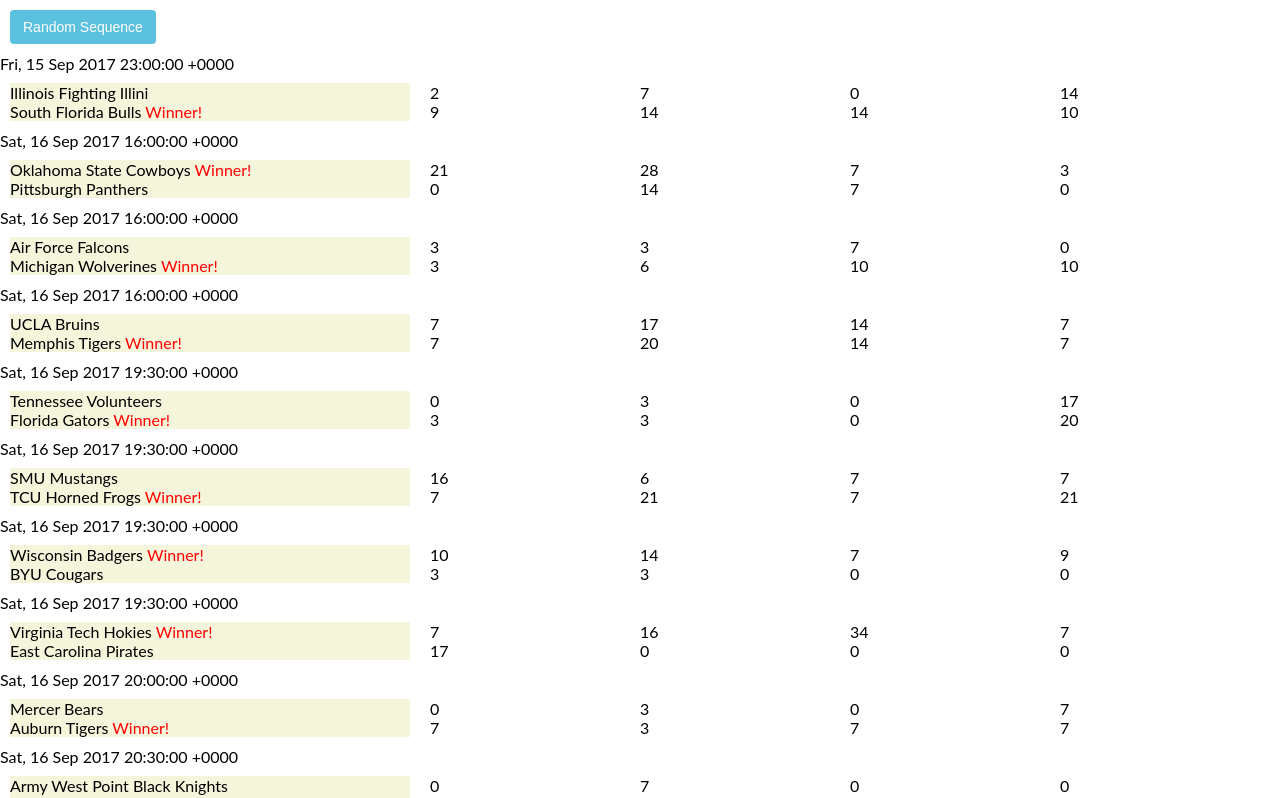
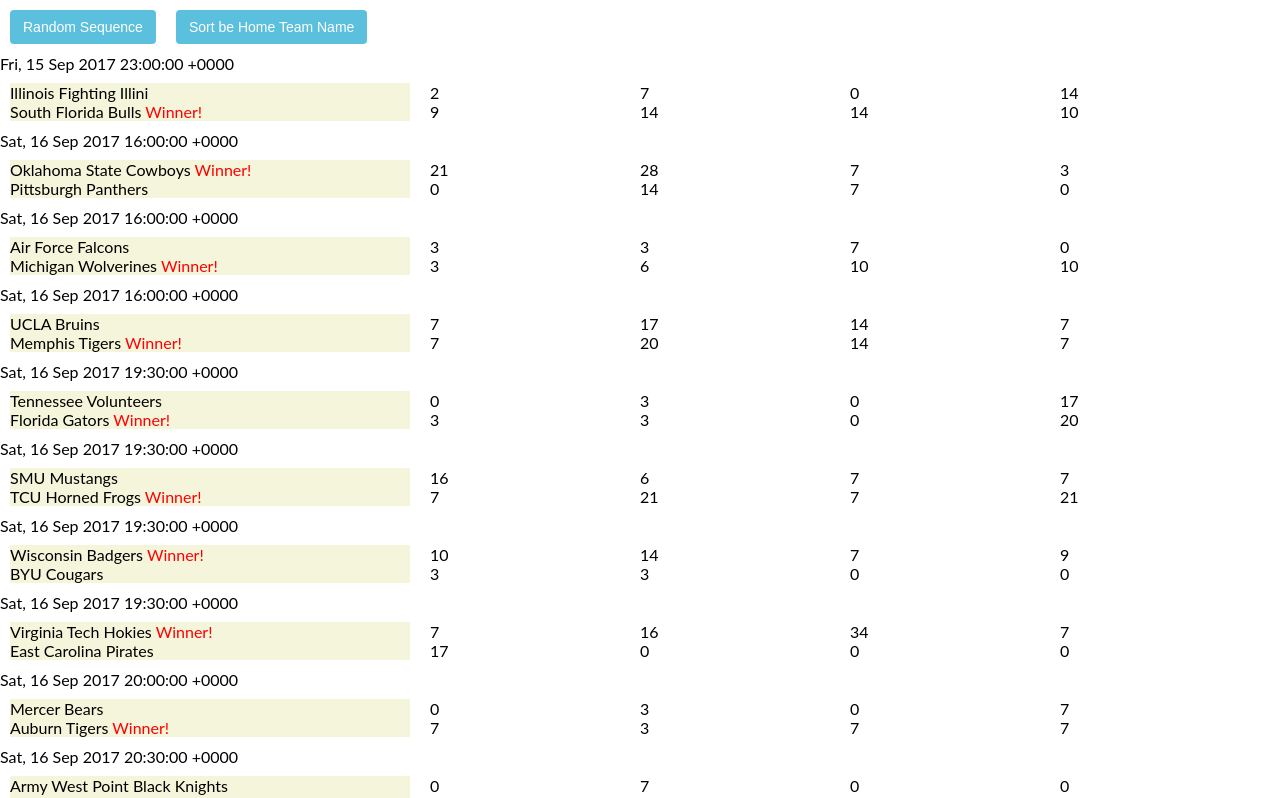
Before and after one commit to swiftyloves/boxscore, a React (Create React App) app: page / in a window 1280 px wide. Shown: the top 798 px of the page. Built offline with nearby package versions, Linux system fonts and the light colour scheme.

Commit message:
Sort by home name not work

```diff
--- a/src/App.js
+++ b/src/App.js
@@ -64,6 +64,9 @@
 
         this.handleClick = this.handleClick.bind(this)
         this.sortDate = this.sortDate.bind(this)
+        this.sortName = this.sortName.bind(this)
+        this.sortByHomeTeamName = this.sortByHomeTeamName.bind(this)
+
     }
 
     componentDidMount () {
@@ -83,12 +86,32 @@
         return a_date - b_date;
     }
 
+    sortName(a, b) {
+        let a_h_id = a.home_team_id
+        let b_h_id = b.home_team_id
+        let a_name = this.state.teams[a_h_id]
+        let b_name = this.state.teams[b_h_id]
+
+        return a_name > b_name
+    }
+
+    sortByHomeTeamName() {
+        let gameObjs = this.state.gameObjs;
+        this.setState(prevState => {
+            let gameObjs = this.state.gameObjs;
+            gameObjs.sort(this.sortName);
+
+        });
+
+        return ({
+            gameObjs: gameObjs
+        })
+    }
 
 
     handleClick() {
         this.setState(prevState => {
             let gameObjs = this.state.gameObjs;
-            console.log('gameObjs 2:',gameObjs);
             let randomNumberArr = []
             if (this.state.isSorted) {
                 // random things
@@ -188,6 +211,9 @@
                 <button onClick={this.handleClick}>
                     {this.state.isSorted ? 'Random Sequence' : 'Sort by Date'}
                 </button>
+                <button onClick={this.sortByHomeTeamName}>
+                    Sort be Home Team Name
+                </button>
                 <div>{games_result}</div>
             </div>
         );
```
